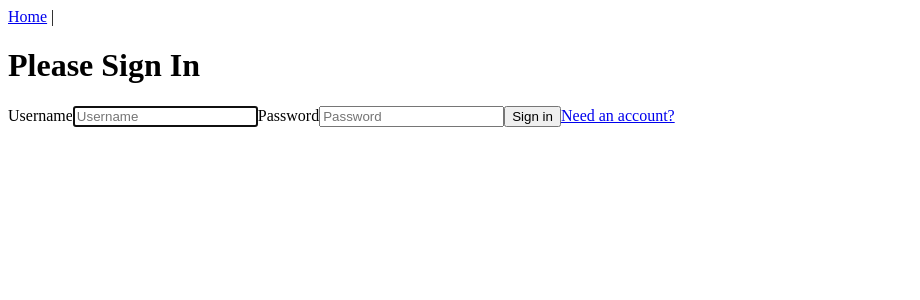
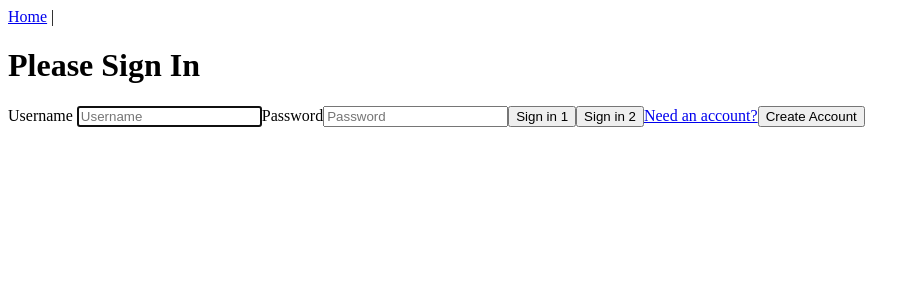
Before and after one commit to JustinBollinger/TE-FinalCapstone-Mealmap, a Vue app in the folder final-capstone/vue/: page /login in a window 1280 px wide. Shown: the top 300 px of the page, without its empty margins (0-920 px from the left). Built offline with nearby package versions, Linux system fonts and the light colour scheme.

Commit message:
Restoring last push from Sarah's branch

```diff
--- a/final-capstone/vue/src/views/Login.vue
+++ b/final-capstone/vue/src/views/Login.vue
@@ -12,7 +12,7 @@
         role="alert"
         v-if="this.$route.query.registration"
       >Thank you for registering, please sign in.</div>
-      <label for="username" class="sr-only">Username</label>
+      <label for="username" class="sr-only">Username </label>
       <input
         type="text"
         id="username"
@@ -31,8 +31,14 @@
         v-model="user.password"
         required
       />
-      <router-link to="/" tag="button">Sign in</router-link>
-      <router-link :to="{ name: 'register' }">Need an account?</router-link>
+      <router-link v-bind:to="{name: 'home'}" tag="button" class="btn btn-lg btn-primary btn-block">Sign in 1</router-link>
+        <button class="btn btn-lg btn-primary btn-block" v-on:click="login(user.id)">Sign in 2</button>
+
+      <router-link v-bind:to="{ name: 'register' }">Need an account?</router-link>
+        <button class="btn btn-lg btn-primary btn-block" type="submit">Create Account</button>
+
+      <!-- <router-link :to="{name: 'EditMessage', params: {topicId: $store.state.activeTopic.id, messageId: message.id} }" tag="button" class="btnEditMessage">Edit</router-link>
+      <button class="btnDeleteMessage" v-on:click="deleteMessage(message.id)">Delete</button> -->
 
     </form>
   </div>
--- a/final-capstone/vue/src/views/Register.vue
+++ b/final-capstone/vue/src/views/Register.vue
@@ -1,10 +1,13 @@
 <template>
   <div id="register" class="text-center">
+
     <form class="form-register" @submit.prevent="register">
+
       <h1 class="h3 mb-3 font-weight-normal">Create Account</h1>
-      <div class="alert alert-danger" role="alert" v-if="registrationErrors">
-        {{ registrationErrorMsg }}
-      </div>
+
+      <div class="alert alert-danger" role="alert" v-if="registrationErrors"> {{ registrationErrorMsg }} </div>
+      <div class="alert alert" role="alert" v-if="registration">{ registration: 'success' }</div>
+
       <label for="username" class="sr-only">Username</label>
       <input
         type="text"
@@ -33,10 +36,9 @@
         required
       />
       <router-link :to="{ name: 'login' }">Have an account?</router-link>
-      <button class="btn btn-lg btn-primary btn-block" type="submit">
-        Create Account
-      </button>
+      <button class="btn btn-lg btn-primary btn-block" type="submit">Create Account</button>
     </form>
+
   </div>
 </template>
 
```
Also changed, not shown: final-capstone/vue/src/components/UserSignIn.vue (added, +13 -0 lines).
